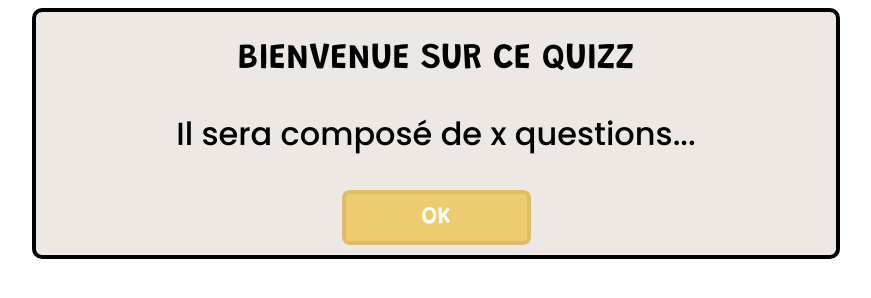
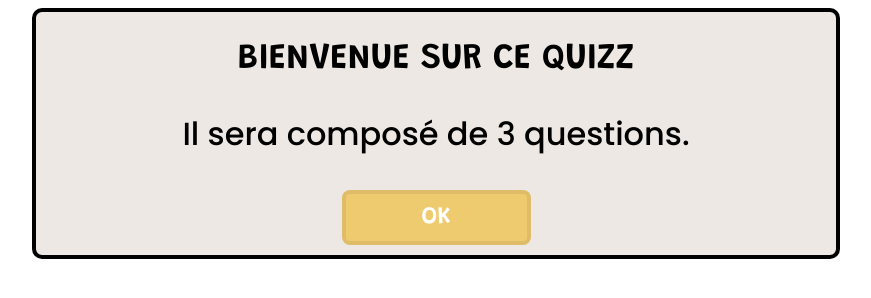
Before and after one commit to maxime9446/Quizz, a plain HTML site: page index.html in a window 1280 px wide. Shown: the whole page, without its empty margins (204-1075 px from the left). Drawn offline with Linux system fonts and the light colour scheme.

Commit message:
improve code

```diff
--- a/Jeu.js
+++ b/Jeu.js
@@ -18,30 +18,21 @@ var question = /** @class */ (function () {
 var question1 = new question("Quel est l'âge du capitaine ?", [42, 101, 18], 42);
 var question2 = new question("Quel est la différence entre un pigeon ?", ["GLOUUUU", "Uh ?", "La longueur des pattes"], "La longueur des pattes");
 var question3 = new question("Qu'est-ce qui est jaune et qui attend ?", ["Jonathan", "Homer Simpson", "Un citron pressé"], "Jonathan");
-// Création d'un tableau contenant toutes les questions
 var questions = [question1, question2, question3];
-// Création d'une variable qui va récupérer la div "questionPage"
+var startNumberQuestions = document.querySelector("#startCard");
+startNumberQuestions === null || startNumberQuestions === void 0 ? void 0 : startNumberQuestions.appendChild(startCard(questions));
 var questionElementHtml = document.querySelector("#questionPage");
-// Création d'une variable constante qui récupère les données lorsque l'on va click sur le btn
 var startBtn = document.querySelector("[data-start-btn]");
-// fonction addEventListener permettant d'écouter l'évènement que j'ai donner "click"
 startBtn.addEventListener("click", function () {
-    // Création d'une variable qui correspond à un int
     var questionNumber = 0;
     var countCorrectAnswers = 0;
-    // Création d'une variable qui récupère la section "questionCard"
     var cardQuestion = document.querySelector("#questionCard");
-    // Définit des attributs, ici style, l'absence de l'attribut signifie que sa valeur est false
     cardQuestion.setAttribute("style", "");
-    // Création d'une variable qui récupère la section "start"
     var cardStartQuizz = document.querySelector(".start");
-    // Définit des attributs, ici style en display:none
     cardStartQuizz.setAttribute("style", "display:none;");
-    // Fonction
     createQuestion(questions, questionNumber, countCorrectAnswers);
 });
 function deleteOldQuestion() {
-    // Je récupère la div de la class question et sa valeur titre
     var oldTitle = document.querySelector("#question-title");
     oldTitle.parentNode.removeChild(oldTitle);
     var oldResponses = document.querySelectorAll(".answer");
@@ -51,37 +42,23 @@ function deleteOldQuestion() {
 }
 function createQuestion(questions, questionNumber, countCorrectAnswers) {
     var question = questions[questionNumber];
-    // Création d'une variable qui va récupérer la div "questionPage"
     var divQuestionTitle = document.querySelector("#questionPage");
-    // si la question a deja un parent, elle est retirée puis une nouvelle s'ajoute
     divQuestionTitle === null || divQuestionTitle === void 0 ? void 0 : divQuestionTitle.appendChild(createQuestionTitle(question["title"]));
-    // Création d'une variable qui va récupérer la div "questionAnswers"
     var divQuestionAnswers = document.querySelector("#questionAnswers");
-    // Création d'une variable qui va récupérer la fonction
     var divQuestionReponse = createQuestionReponses(question["answers"], question, questionNumber, questions, countCorrectAnswers);
-    //   divQuestionAnswers?.appendChild();
 }
 function createQuestionTitle(title) {
-    // => <h2></h2>
     var titleElement = document.createElement("h2");
-    // => <h2 class="question"></h2>
     titleElement.setAttribute("class", "question");
-    // => <h2 class="question"></h2>
     titleElement.setAttribute("id", "question-title");
-    // <h2 class="question">Quel est l'âge du capitaine ?</h2>
     titleElement.appendChild(document.createTextNode(title));
     return titleElement;
 }
-//passe en paramètre les valeurs ()
 function createQuestionReponses(answers, question, questionNumber, questions, countCorrectAnswers) {
     answers.forEach(function (answer) {
-        // => <h2></h2>
         var answerElement = document.createElement("li");
-        // => <h2 class="question"></h2>
         answerElement.setAttribute("class", "answer");
-        // <h2 class="question">Quel est l'âge du capitaine ?</h2> // si la question a deja un parent, elle est retirée puis une nouvelle s'ajoute
         answerElement.appendChild(document.createTextNode(answer));
-        // Création d'une variable qui va récupérer la div "questionAnswers"
         var divQuestionAnswers = document.querySelector("#questionAnswers");
         divQuestionAnswers === null || divQuestionAnswers === void 0 ? void 0 : divQuestionAnswers.appendChild(answerElement);
     });
@@ -121,12 +98,9 @@ function hideQuestionCard() {
 function getResult(questions, countCorrectAnswers) {
     var cardResult = document.querySelector("#resultCard");
     cardResult.setAttribute("style", "");
-    //   let numberOfQuestion = countNumberOfQuestion(questions);
-    //   <strong id="numberOfCorrectAnswer"></strong> réponses sur x correctes
     var showedResult = document.querySelector("#nbCorrects");
     showedResult.appendChild(setTextResult(countCorrectAnswers));
     showedResult.appendChild(countNumberOfQuestion(questions));
-    //numberOfCorrectAnswer
 }
 function setTextResult(correctAnswers) {
     var numberOfCorrectAnswers = document.createElement("strong");
@@ -137,3 +111,9 @@ function setTextResult(correctAnswers) {
 function countNumberOfQuestion(questions) {
     return document.createTextNode(" réponses sur " + questions.length + " correctes");
 }
+function startCard(questions) {
+    var createP = document.createElement("p");
+    createP.setAttribute("class", "description");
+    createP.appendChild(document.createTextNode("Il sera composé de " + questions.length + " questions."));
+    return createP;
+}
--- a/index.html
+++ b/index.html
@@ -10,9 +10,8 @@
 <body>
     <main>
         <section class="start">
-            <div>
+            <div id="startCard">
                 <h1 class="title">Bienvenue sur ce quizz</h1>
-                <p class="description">Il sera composé de <span class="nbquestions">x</span> questions...</p>
             </div>
             <button id="next" class="btn" data-start-btn>OK</button>
         </section>
```
Also changed, not shown: jeu.ts (+29 -35 lines).
